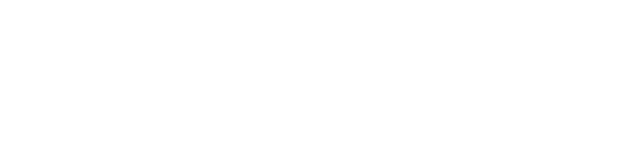
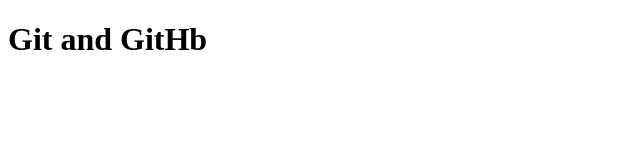
Before and after one commit to Vikrant-Bhosale233/practice0.1, a plain HTML site: page index.html in a window 1280 px wide. Shown: the whole page, without its empty margins (0-640 px from the left). Drawn offline with Linux system fonts and the light colour scheme.

Commit message:
heading added

```diff
--- a/index.html
+++ b/index.html
@@ -6,6 +6,7 @@
     <title>Git and Github</title>
 </head>
 <body>
+    <h1>Git and GitHb</h1>
 
 </body>
 </html>
```
